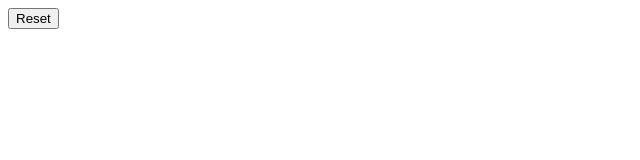
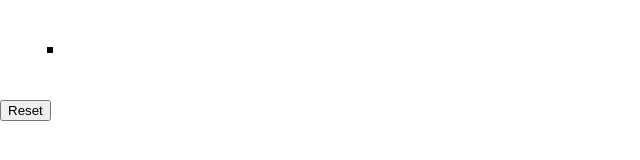
Before and after one commit to iamneo-production/cbbdfabdaedab304668686efdcbcabeone, a website: page project/index.html in a window 1280 px wide. Shown: the whole page, without its empty margins (0-640 px from the left). Drawn offline with Linux system fonts and the light colour scheme.

Commit message:
Backup Commit

```diff
--- a/project/style.css
+++ b/project/style.css
@@ -0,0 +1,23 @@
+body{
+    margin : 0;
+}
+
+.board{
+    width: 100px;
+    height: 100px;
+    display: grid;
+    justify-content: center;
+    align-content: center;
+    justify-items: center;
+    align-items: center;
+    grid-template-columns: repeat(3,auto);
+}
+
+.btn{
+    width: var(--cell-size);
+    height: var(--cell-size);;
+    border: 1px solid black;
+    display: flex;
+    justify-content: center;
+    align-items: ;
+}
```
Also changed, not shown: project/index.html (+0 -2 lines).
